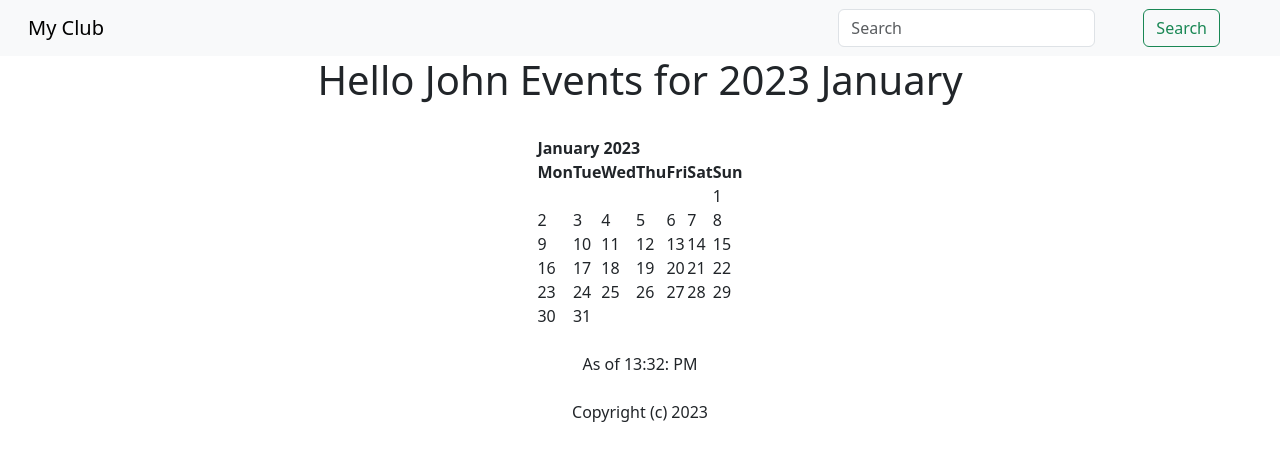
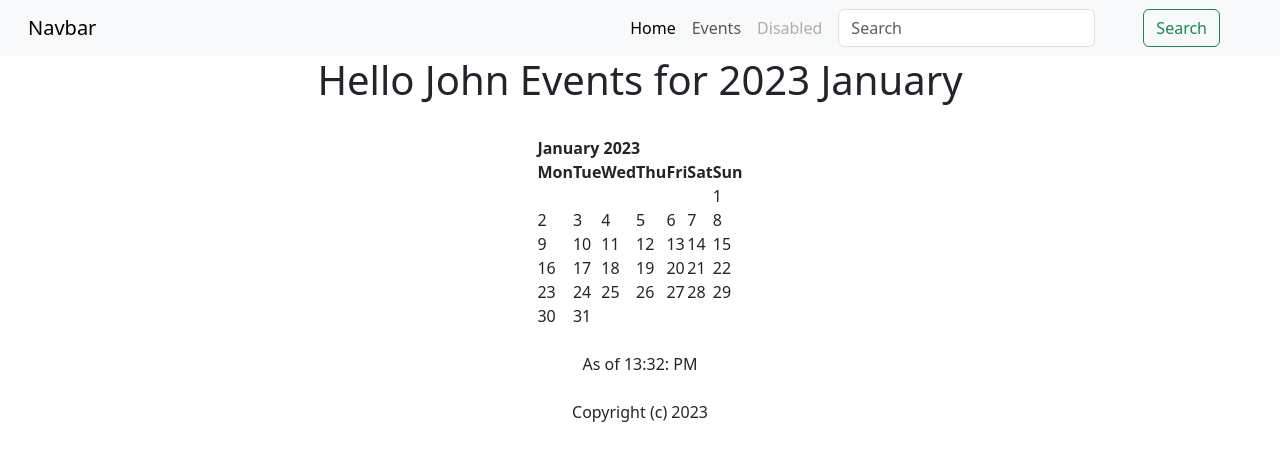
Before and after one commit to kevinchege47/django-events, a Django app: page / in a window 1280 px wide. Shown: the top 461 px of the page. Run offline with Django 4.2, Linux system fonts and the light colour scheme.

Commit message:
events rendering

```diff
--- a/myclub_website/app/templates/app/base.html
+++ b/myclub_website/app/templates/app/base.html
@@ -12,10 +12,12 @@
     <title>Events</title>
 </head>
 <body>
+    <div class="mx-auto">
     {% include 'app/snippets/navbar.html' %}
     {% block content %}
 
     {% endblock %}
+</div>
 
     <!-- Option 1: Bootstrap Bundle with Popper -->
     <script src="https://cdn.jsdelivr.net/npm/bootstrap@5.3.0-alpha1/dist/js/bootstrap.bundle.min.js"
--- a/myclub_website/app/templates/app/snippets/navbar.html
+++ b/myclub_website/app/templates/app/snippets/navbar.html
@@ -1,19 +1,21 @@
 <nav class="navbar navbar-expand-lg bg-body-tertiary">
     <div class="container-fluid">
-      <a class="navbar-brand" href="{% url 'home' %}">My Club</a>
+      <a class="navbar-brand" href="#">Navbar</a>
       <button class="navbar-toggler" type="button" data-bs-toggle="collapse" data-bs-target="#navbarSupportedContent" aria-controls="navbarSupportedContent" aria-expanded="false" aria-label="Toggle navigation">
         <span class="navbar-toggler-icon"></span>
       </button>
       <div class="collapse navbar-collapse" id="navbarSupportedContent">
         <ul class="navbar-nav me-auto mb-2 mb-lg-0">
-          <!-- <li class="nav-item">
-            <a class="nav-link active" aria-current="page" href="#">My Club</a>
-          </li> -->
-          <!-- <li class="nav-item">
-            <a class="nav-link" href="#">Link</a>
-          </li> -->
+          <li class="nav-item">
+            <a class="nav-link active" aria-current="page" href="{% url 'home' %}">Home</a>
+          </li>
+          <li class="nav-item">
+            <a class="nav-link" href="#">Events</a>
+          </li>
 
-
+          <li class="nav-item">
+            <a class="nav-link disabled">Disabled</a>
+          </li>
         </ul>
         <form class="d-flex" role="search">
           <input class="form-control me-2" type="search" placeholder="Search" aria-label="Search">
--- a/myclub_website/app/urls.py
+++ b/myclub_website/app/urls.py
@@ -20,6 +20,7 @@ from . import views
 urlpatterns = [
     path('', views.home,name="home"),
     path('<int:year>/<str:month>/', views.home,name="home"),
+    path('events',views.all_events,name="list-events")
 
 
 ]
--- a/myclub_website/app/views.py
+++ b/myclub_website/app/views.py
@@ -2,6 +2,12 @@ from django.shortcuts import render
 import calendar
 from calendar import HTMLCalendar
 from datetime import datetime
+from .models import *
+
+def all_events(request):
+    event_list = Event.objects.all
+    context = {"event_list":event_list}
+    return render(request,'app/events_list.html',context)
 
 def home(request,year=datetime.now().year,month=datetime.now().strftime('%B')):
     name = "John"
```
Also changed, not shown: myclub_website/app/templates/app/events_list.html (added, +14 -0 lines).
